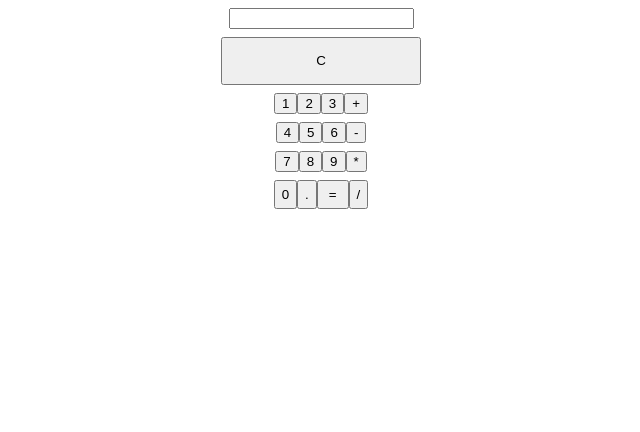
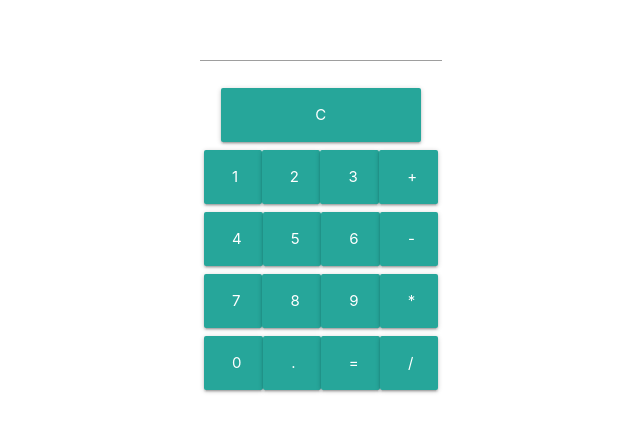
Before and after one commit to vladosxxx/calculator, a website built with webpack: page src/index.html in a window 1280 px wide. Shown: the whole page, without its empty margins (319-959 px from the left). Built offline with nearby package versions, Linux system fonts and the light colour scheme.

Commit message:
added material

```diff
--- a/src/index.html
+++ b/src/index.html
@@ -3,75 +3,82 @@
 <head>
     <meta charset="UTF-8">
     <meta name="viewport" content="width=device-width, initial-scale=1.0">
+    <!-- Compiled and minified CSS -->
+    <link rel="stylesheet" href="https://cdnjs.cloudflare.com/ajax/libs/materialize/1.0.0/css/materialize.min.css">
     <title>Calculator</title>
 </head>
 <body>
-
-<div class="inputField">
+<div class="container">
+<div class="input-field col s3 inputField">
     <input type="text" id="numbers">
 </div>
 <div class="allButtons">
     <div class="firstLine">
-        <button id="c">
-            <span><p>C</p></span></button>
+        <button class="waves-effect waves-light btn-large" id="c">
+            C</button>
         <br>
     </div>
     <div class="firstLine">
-        <button id="b1">
+        <button class="waves-effect waves-light btn-large" id="b1">
             1
         </button>
-        <button id="b2">
+        <button class="waves-effect waves-light btn-large" id="b2">
             2
         </button>
-        <button id="b3">
+        <button class="waves-effect waves-light btn-large" id="b3">
             3
         </button>
-        <button id="plus">
+        <button class="waves-effect waves-light btn-large" id="plus">
             +
         </button>
     </div>
     <div class="secondLine">
-        <button id="b4">
+        <button class="waves-effect waves-light btn-large" id="b4">
             4
         </button>
-        <button id="b5">
+        <button class="waves-effect waves-light btn-large" id="b5">
             5
         </button>
-        <button id="b6">
+        <button class="waves-effect waves-light btn-large" id="b6">
             6
         </button>
-        <button id="minus">
+        <button class="waves-effect waves-light btn-large" id="minus">
             -
         </button>
     </div>
     <div class="thirdLine">
-        <button class="btn-1" id="b7">
+        <button class="waves-effect waves-light btn-large" id="b7">
             7
         </button>
-        <button id="b8">
+        <button class="waves-effect waves-light btn-large" id="b8">
             8
         </button>
-        <button id="b9">
+        <button class="waves-effect waves-light btn-large" id="b9">
             9
         </button>
-        <button id="multiply">
+        <button class="waves-effect waves-light btn-large" id="multiply">
             *
         </button>
     </div>
     <div class="fourLine">
-        <button id="b0">
+        <button class="waves-effect waves-light btn-large" id="b0">
             0
         </button>
-        <button id="dot">
+        <button class="waves-effect waves-light btn-large" id="dot">
             .
         </button>
-        <button>
-            <div id="equal">=</div>
+        <button class="waves-effect waves-light btn-large" id="equal">
+            =
         </button>
-        <button id="divide">
+        <button class="waves-effect waves-light btn-large" id="divide">
             /
         </button>
     </div>
 </div>
+</div>
+<!-- Compiled and minified JavaScript -->
+<script src="https://cdnjs.cloudflare.com/ajax/libs/materialize/1.0.0/js/materialize.min.js"></script>
+
 </body>
+
 </html>
--- a/src/style.sass
+++ b/src/style.sass
@@ -1,11 +1,9 @@
+.container
+    width: 250px!important
 .inputNumbers
     height: 30px
     width: 200px
     font-size: 15pt
-.foo-button
-    height: 40px
-    width: 60px
-    border-radius: 10%
 span
     margin: auto
 p
@@ -19,7 +17,9 @@ p
 
 .inputField
     display: flex
-    justify-content: center
+    justify-self: center
+    input
+        width: 200px
 .firstLine, .secondLine, .thirdLine, .fourLine
     display: flex
     flex-direction: row
```
